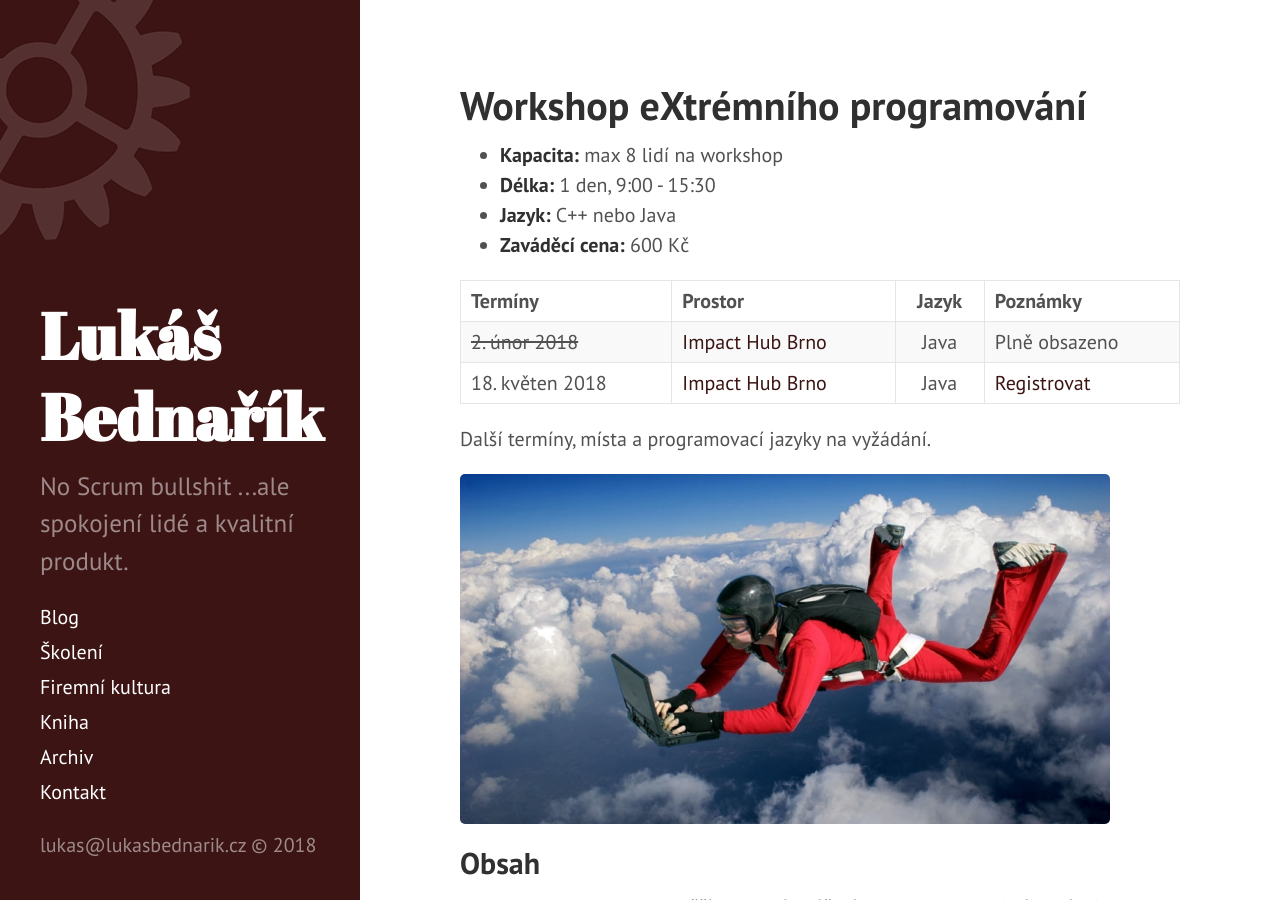
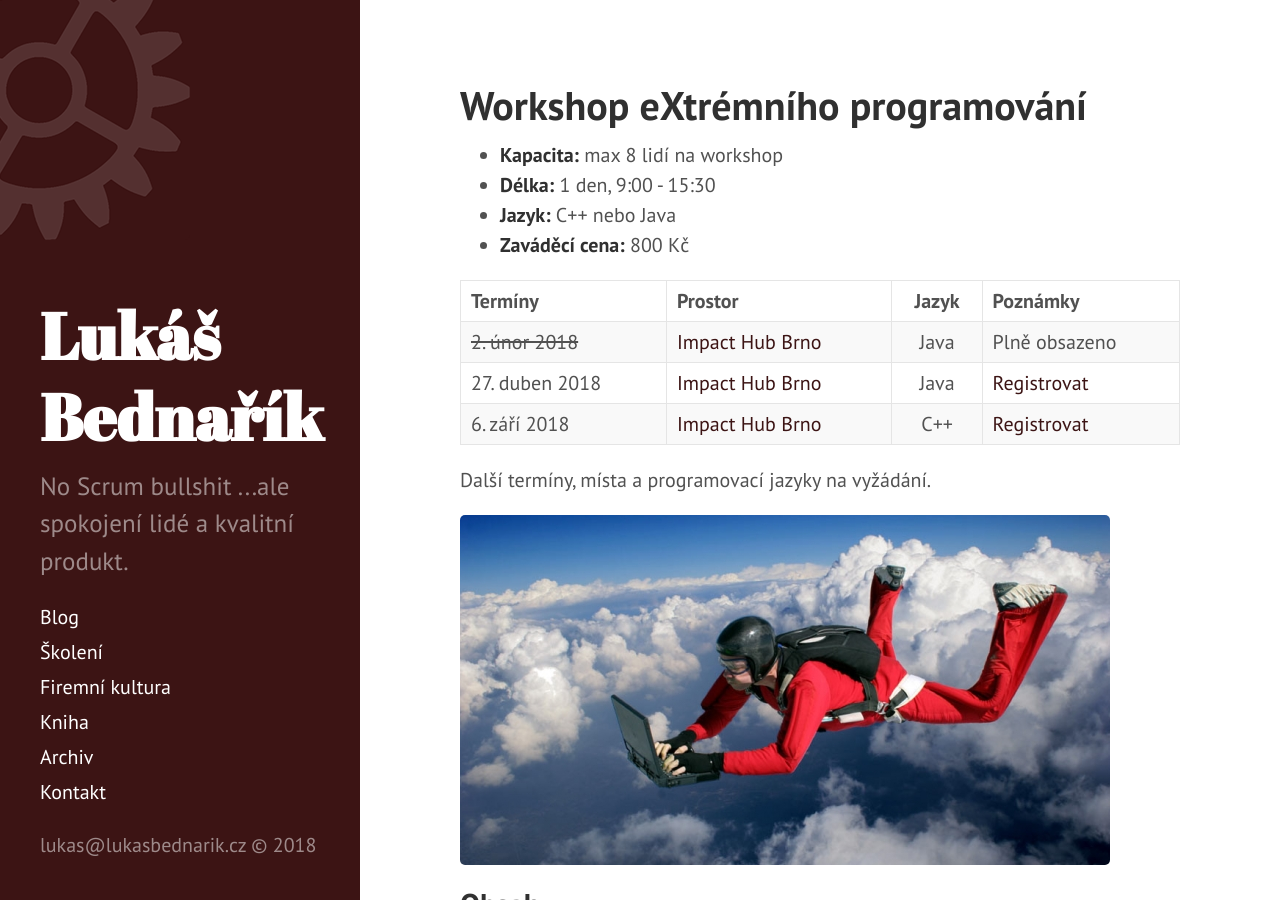
Before and after one commit to lukasbednarik/lukasbednarik.cz, a Jekyll site: the page built from _pages/sluzby-workshop-xp.md, in a window 1280 px wide and 900 px high. Built offline with Jekyll 4.4.1, drawn with Linux system fonts in a browser that asks for light colours.

Commit message:
new workshop dates

```diff
--- a/_pages/sluzby-workshop-xp.md
+++ b/_pages/sluzby-workshop-xp.md
@@ -7,12 +7,13 @@
 - **Kapacita:** max 8 lidí na workshop
 - **Délka:** 1 den, 9:00 - 15:30
 - **Jazyk:** C++ nebo Java
-- **Zaváděcí cena:** 600 Kč
+- **Zaváděcí cena:** 800 Kč
 
 | Termíny                  | Prostor                                       | Jazyk | Poznámky      |
 |:------------------------ |:--------------------------------------------- |:-----:|:--------------|
 | ~~2. únor 2018~~         | [Impact Hub Brno](https://www.hubbrno.cz/en/) | Java  | Plně obsazeno |
-| 18. květen 2018          | [Impact Hub Brno](https://www.hubbrno.cz/en/) | Java  | [Registrovat](https://goo.gl/forms/1OPsuwd5m570Erwu2){:target="_blank"} |
+| 27. duben 2018           | [Impact Hub Brno](https://www.hubbrno.cz/en/) | Java  | [Registrovat](https://goo.gl/forms/1OPsuwd5m570Erwu2){:target="_blank"} |
+| 6. září 2018             | [Impact Hub Brno](https://www.hubbrno.cz/en/) | C++   | [Registrovat](https://goo.gl/forms/1OPsuwd5m570Erwu2){:target="_blank"} |
 
 Další termíny, místa a programovací jazyky na vyžádání.
 
```
